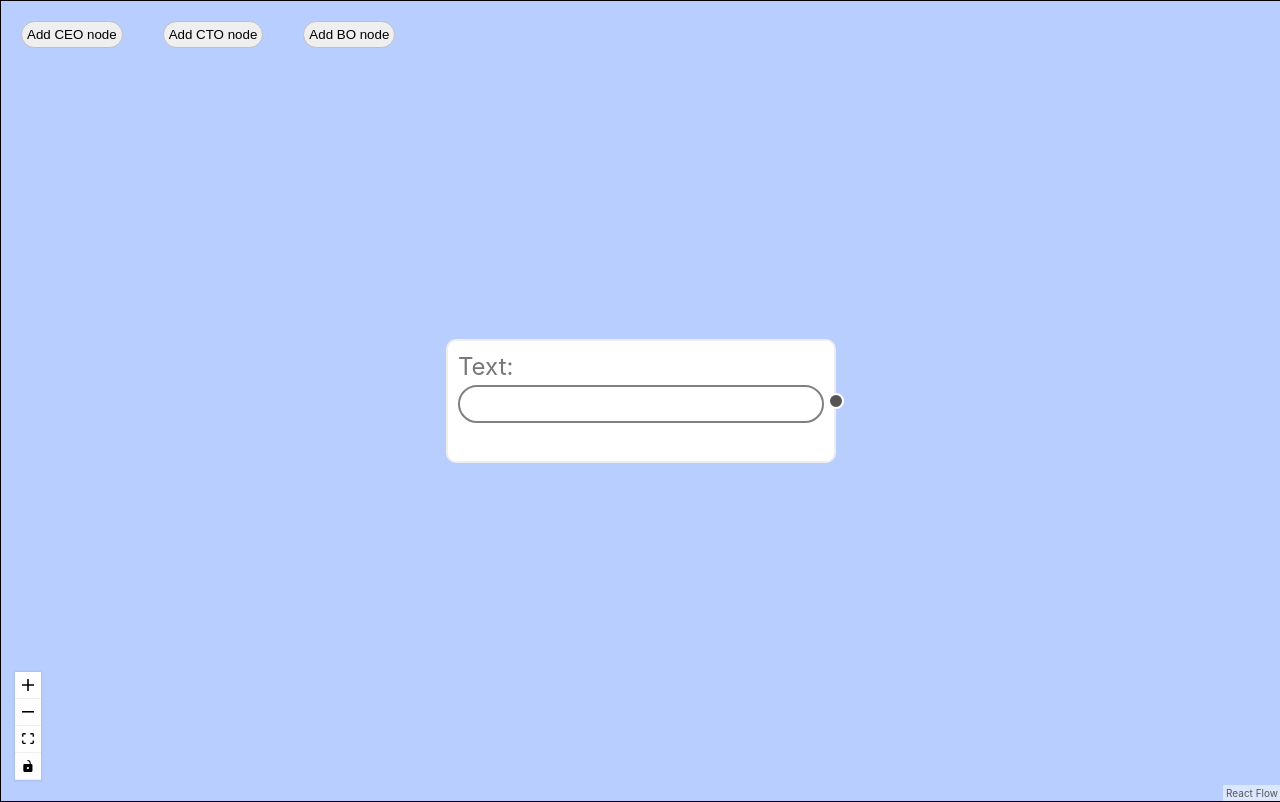
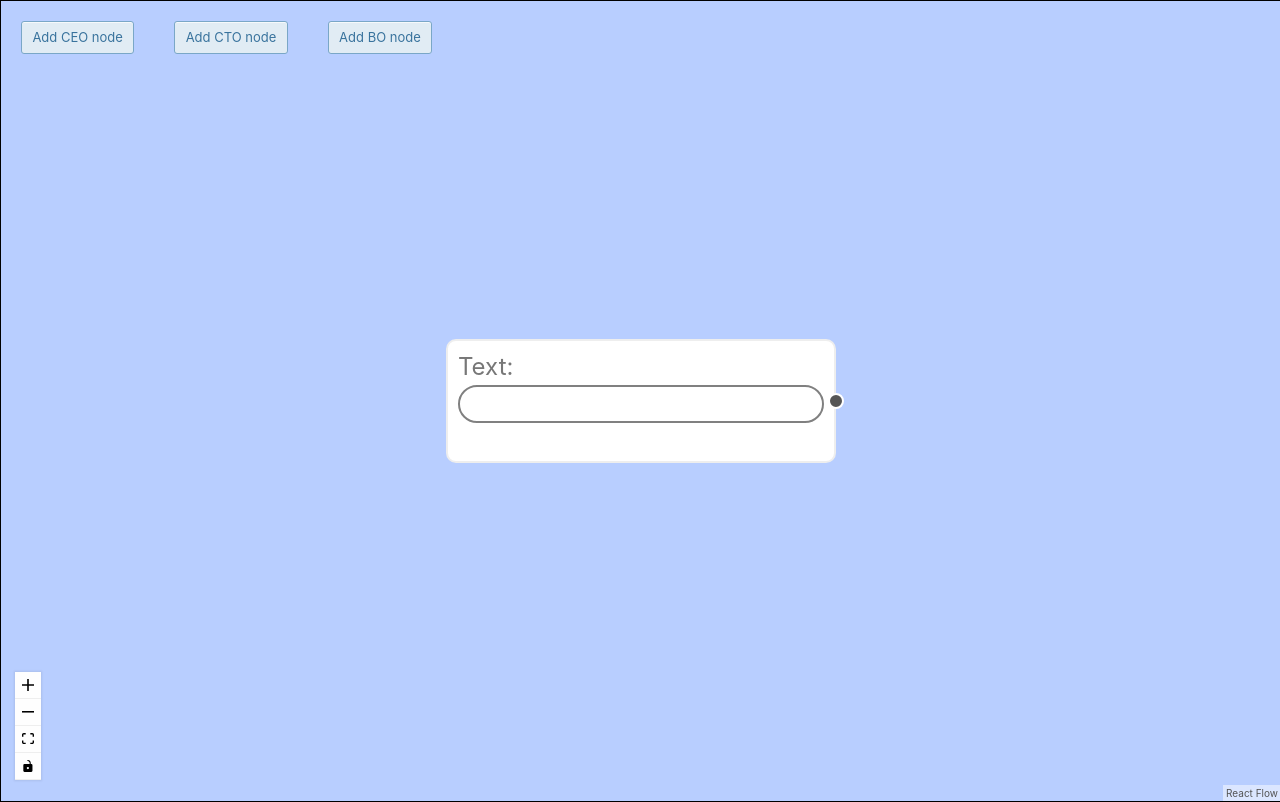
Before and after one commit to rzngnam1402/wf-designer, a React (Create React App) app: page / in a window 1280 px wide. Built offline with nearby package versions, Linux system fonts and the light colour scheme.

Commit message:
change button css

```diff
--- a/src/App.css
+++ b/src/App.css
@@ -9,6 +9,7 @@
     z-index: 9;
 }
 
+/*
 .btn-add {
     padding: 5px;
     border: 1px solid silver;
@@ -19,4 +20,47 @@
 .btn-add:hover {
     opacity: 0.9;
     cursor: pointer;
+} */
+
+/* CSS */
+.btn-add {
+    background-color: #e1ecf4;
+    border-radius: 3px;
+    border: 1px solid #7aa7c7;
+    box-shadow: rgba(255, 255, 255, .7) 0 1px 0 0 inset;
+    box-sizing: border-box;
+    color: #39739d;
+    cursor: pointer;
+    display: inline-block;
+    font-family: -apple-system, system-ui, "Segoe UI", "Liberation Sans", sans-serif;
+    font-size: 13px;
+    font-weight: 400;
+    line-height: 1.15385;
+    margin: 20px;
+    outline: none;
+    padding: 8px .8em;
+    position: relative;
+    text-align: center;
+    text-decoration: none;
+    user-select: none;
+    -webkit-user-select: none;
+    touch-action: manipulation;
+    vertical-align: baseline;
+    white-space: nowrap;
 }
+
+.btn-add:hover,
+.btn-add:focus {
+    background-color: #b3d3ea;
+    color: #2c5777;
+}
+
+.btn-add:focus {
+    box-shadow: 0 0 0 4px rgba(0, 149, 255, .15);
+}
+
+.btn-add:active {
+    background-color: #a0c7e4;
+    box-shadow: none;
+    color: #2c5777;
+}
```
